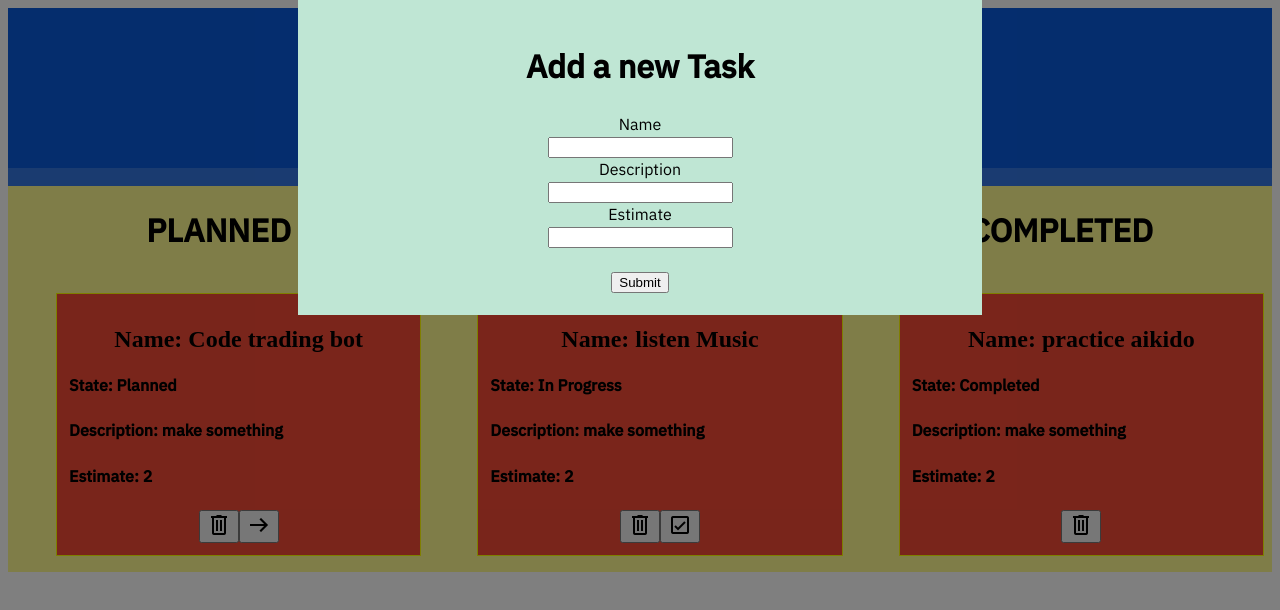
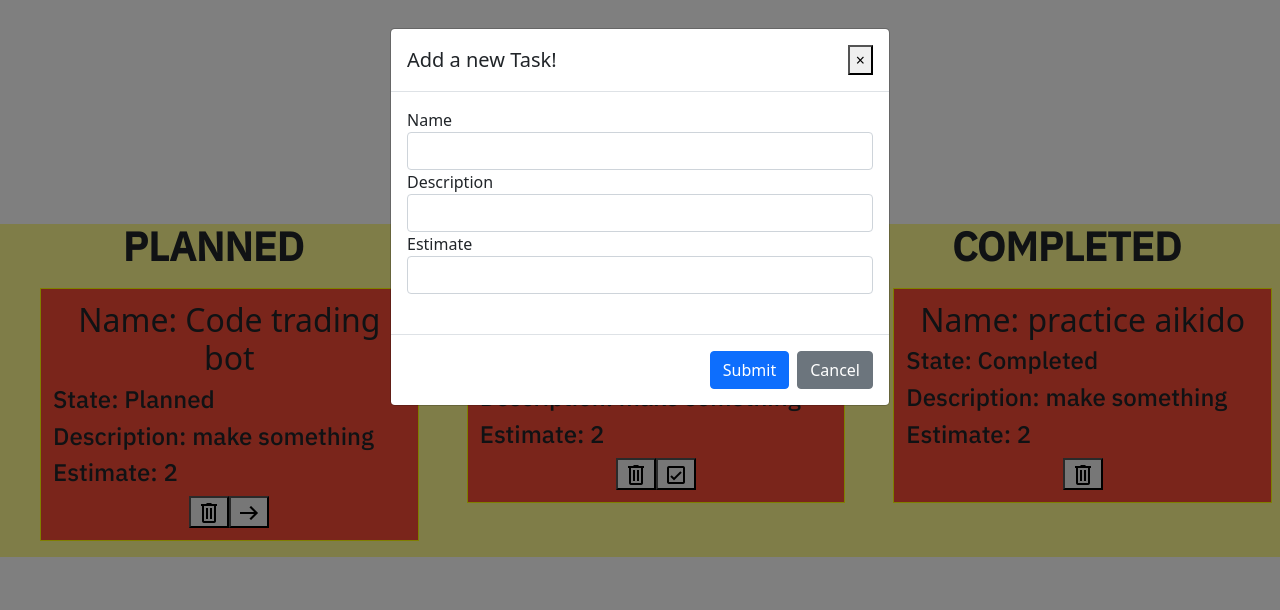
Before and after one commit to axeldix/kanbanBoard, a React (Create React App) app: page / in a window 1280 px wide. Both pictures are taken after a click on the button "Add Task". Shown: the top 610 px of the page. Built offline with nearby package versions, Linux system fonts and the light colour scheme.

Commit message:
Modal restyling

```diff
--- a/package.json
+++ b/package.json
@@ -7,9 +7,11 @@
     "@testing-library/jest-dom": "^5.11.4",
     "@testing-library/react": "^11.1.0",
     "@testing-library/user-event": "^12.1.10",
+    "bootstrap": "^5.1.0",
     "react": "^17.0.2",
     "react-dom": "^17.0.2",
     "react-scripts": "4.0.3",
+    "reactstrap": "^8.10.0",
     "styled-components": "^5.3.1",
     "web-vitals": "^1.0.1"
   },
--- a/src/App.js
+++ b/src/App.js
@@ -4,6 +4,8 @@ import Form from "./components/Form";
 import Table from "./components/Table";
 import { STATES } from "./constants";
 import styled from "styled-components";
+import "bootstrap/dist/css/bootstrap.min.css";
+import ModalExample from "./components/Modal";
 
 function App() {
   const [taskList, setTaskList] = useState([
@@ -40,7 +42,11 @@ function App() {
 
   const [form, setForm] = useState(INITIAL_STATE);
 
-  const [openModal, setOpenModal] = useState(false);
+  const [modal, setModal] = useState(false);
+
+  const toggle = () => {
+    setModal(!modal)
+  }
 
   const handleDelete = (taskId) => {
     const listFiltered = taskList.filter((elem) => taskId !== elem.id);
@@ -59,50 +65,64 @@ function App() {
     ]);
   };
 
-  const handleAddTask = () => {
-    setOpenModal(!openModal);
-  };
-
   const resetForm = () => {
     setForm(INITIAL_STATE);
   };
 
   const handleSubmitTask = (event) => {
-    if (!form.name || !form.descriptions || !form.estimate ) {
-      alert('Sorry but you must complete all form fields')
+    if (!form.name || !form.descriptions || !form.estimate) {
+      alert("Sorry but you must complete all form fields");
       event.preventDefault();
-      return
+      return;
     }
     const newTask = { ...form };
     setTaskList([...taskList, newTask]);
     resetForm();
-    setOpenModal(!openModal);
+    toggle()
     event.preventDefault();
   };
 
   const handleInputChange = (event) => {
     const { name, value } = event.target;
     setForm({ ...form, [name]: value });
+    console.log("i'm here", form)
   };
 
   return (
     <Container>
-      <Header>
-        Tasks Tracker <br />
-        <button onClick={handleAddTask} data-test-id="addTaskButton" >Add Task</button>
+      <Header className="header text-center">
+        <h3>Tasks Tracker </h3>
+        <br />
+        <button
+          onClick={toggle}
+          data-test-id="addTaskButton"
+          className="btn btn-primary"
+        >
+          Add Task
+        </button>
       </Header>
       <br />
-      <Modal
-        open={openModal}
-        onClose={handleAddTask}
+
+      {/* <Modal
+        open={modal}
+        onClose={toggle}
         aria-labelledby="simple-modal-title"
         aria-describedby="simple-modal-description"
-      >
+        >
         <Form
-          handleSubmit={handleSubmitTask}
-          handleChange={handleInputChange}
+        handleSubmit={handleSubmitTask}
+        handleChange={handleInputChange}
+        open={modal}
+        onClose={toggle}
         />
-      </Modal>
+      </Modal> */}
+
+      <ModalExample
+        open={modal}
+        onClose={toggle}
+        handleSubmit={handleSubmitTask}
+        handleChange={handleInputChange}
+      />
 
       <Table
         handleDelete={handleDelete}
@@ -120,16 +140,15 @@ export default App;
  */
 
 const Container = styled.div`
-  background: #0054dbcb;
+  background: #fff;
   text-align: center;
   height: 100%;
 `;
 
-const Header = styled.header`
-  background: #0054dbcb;
-  display: flex;
-  direction: column;
-  min-height: 20vh;
+const Header = styled.div`
+  background: #fff;
+  height: 200px;
   align-items: center;
   justify-content: center;
+  padding-top: 40px;
 `;
--- a/src/components/Form.js
+++ b/src/components/Form.js
@@ -8,15 +8,11 @@ const Form = ({ handleSubmit, handleChange }) => {
       <label>Name</label>
       <input type="text" name="name" onChange={handleChange}></input>
       <label>Description</label>
-      <input
-        type="text"
-        name="descriptions"
-        onChange={handleChange}
-      ></input>
+      <input type="text" name="descriptions" onChange={handleChange}></input>
       <label>Estimate</label>
       <input type="text" name="estimate" onChange={handleChange}></input>
       <br />
-      <input type="submit" value="Submit"></input>
+      <input type="submit" value="Submit" className="btn btn-primary"></input>
     </FormContainer>
   );
 };
--- /dev/null
+++ b/src/components/Modal.js
@@ -0,0 +1,69 @@
+import React, { useState } from "react";
+import { Button, Modal, ModalHeader, ModalBody, ModalFooter } from "reactstrap";
+import styled from "styled-components";
+
+const ModalExample = ({ open, onClose, handleSubmit, handleChange }) => {
+  return (
+      <Modal isOpen={open} toggle={onClose}>
+        <ModalHeader toggle={onClose}>Add a new Task!</ModalHeader>
+        <ModalBody>
+          <form onSubmit={handleSubmit}>
+            <div className="form-group">
+              <label>Name</label>
+              <input
+                type="text"
+                name="name"
+                onChange={handleChange}
+                className="form-control"
+              ></input>
+            </div>
+            <div className="form-group">
+              <label>Description</label>
+              <input
+                type="text"
+                name="descriptions"
+                onChange={handleChange}
+                className="form-control"
+              ></input>
+            </div>
+            <div className="form-group">
+              <label>Estimate</label>
+              <input
+                type="text"
+                name="estimate"
+                onChange={handleChange}
+                className="form-control"
+              ></input>
+            </div>
+            <br />
+          </form>
+        </ModalBody>
+        <ModalFooter>
+          <Button color="primary" onClick={handleSubmit} type='submit'>
+            Submit
+          </Button>{" "}
+          <Button color="secondary" onClick={onClose}>
+            Cancel
+          </Button>
+        </ModalFooter>
+      </Modal>
+  );
+};
+
+export default ModalExample;
+
+/*
+ * Styles
+ */
+
+const FormContainer = styled.form`
+  font-family: "IBM Plex Sans Arabic", sans-serif;
+  /* background: #bfe6d4; */
+  display: flex;
+  flex-direction: column;
+  width: 50%;
+  align-items: center;
+  justify-content: center;
+  margin: auto;
+  padding: 22px;
+`;
```
Also changed, not shown: 1 other file (tests, documents, lock files or other folders).
